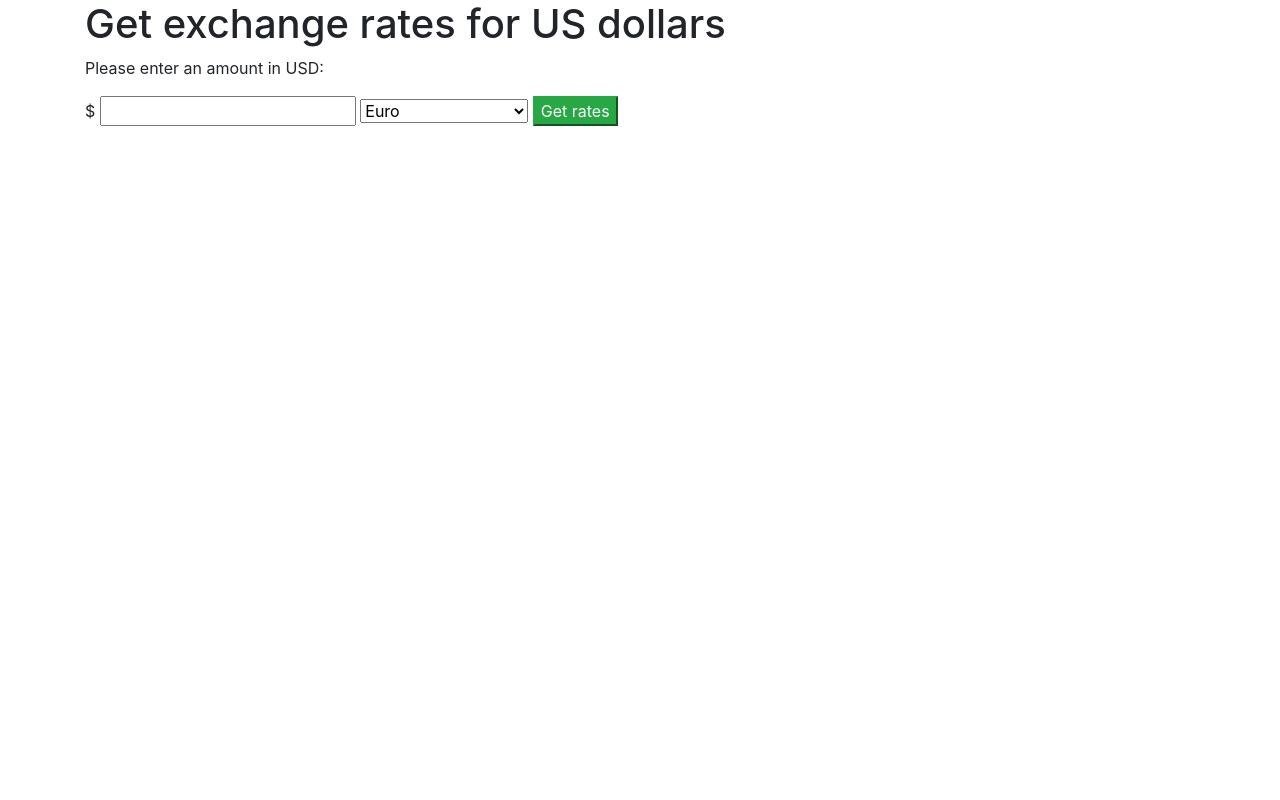
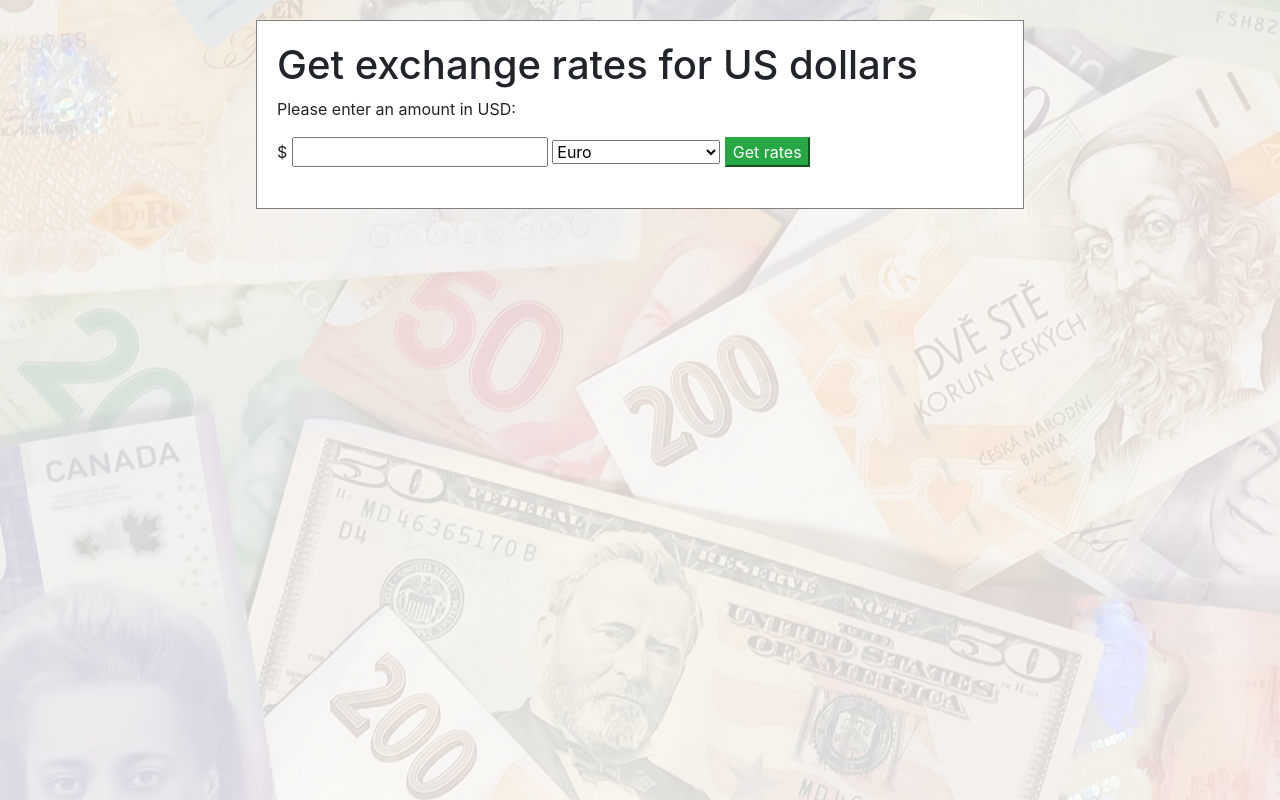
Before and after one commit to melkes/currency-exchanger, a website built with webpack: page src/index.html in a window 1280 px wide. Built offline with nearby package versions, Linux system fonts and the light colour scheme.

Commit message:
added background image, styling

```diff
--- a/src/css/styles.css
+++ b/src/css/styles.css
@@ -1,8 +1,28 @@
-/* .background-pic{
-  background-image: url('https://images.unsplash.com/photo-1591033594798-33227a05780d?ixlib=rb-4.0.3&ixid=MnwxMjA3fDB8MHxwaG90by1wYWdlfHx8fGVufDB8fHx8&auto=format&fit=crop&w=2559&q=80');
-  background-attachment: fixed;
+body {
+  background-image: url("../img/john-mcarthur-ROQzKIAdY78-unsplash.jpg");
   background-position: center;
   background-repeat: no-repeat;
+  background-size: cover;
+  /* background-size: cover;
+  background-repeat: no-repeat;
+  height: 100vh; */
+}
+/* #content {
   background-color: white;
-  background-size: cover;
+  width: 80%;
+  height: auto;
+  margin: 20px auto;
+  padding: 50px;
+  border: 1px solid gray;
+  box-sizing: border-box;
 } */
+
+.container {
+  background-color: white;
+  width: 60%;
+  height: auto;
+  margin: 20px auto;
+  padding: 20px;
+  border: 1px solid gray;
+  box-sizing: border-box;
+}
--- a/src/index.html
+++ b/src/index.html
@@ -1,11 +1,12 @@
 <html lang="en-US">
+
 <head>
   <title>Currency Exchanger</title>
 </head>
 <body>
-  <div class="background-pic">
+  <div id="background-pic">
+
       <div class="container">
-    <div class="content">
         <h1>Get exchange rates for US dollars</h1>
         <p>Please enter an amount in USD:</p>
         <form>
@@ -32,6 +33,8 @@
         <p id="showResponse"></p>
       </div>
     </div>
+
   </div>
 </body>
+
 </html>
```
Also changed, not shown: src/img/john-mcarthur-ROQzKIAdY78-unsplash.jpg (added). Lines whose indentation alone changed are shown as unchanged.
